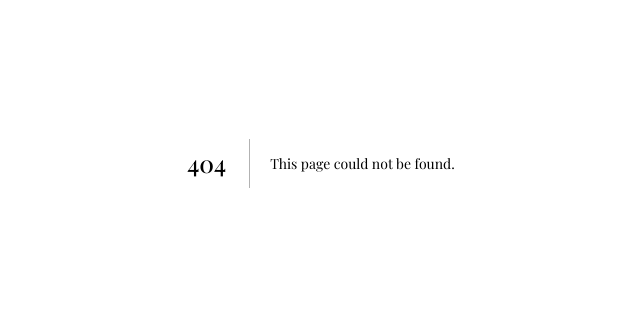
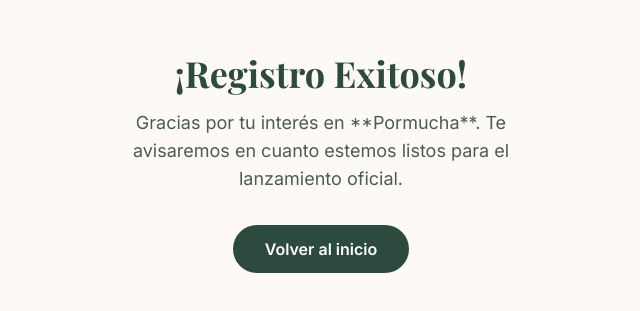
Before and after one commit to Alfrantor/pormucha, a Next.js app: page /thanks in a window 1280 px wide. Before the commit this address had no page. Shown: the part 237-548 px from the top of the page, without its empty margins (319-959 px from the left). Built offline with nearby package versions, Linux system fonts and the light colour scheme; a web font is replaced by a local one.

Commit message:
Pantalla de gracias

```diff
--- /dev/null
+++ b/src/app/thanks/page.tsx
@@ -0,0 +1,13 @@
+export default function ThanksPage() {
+    return (
+        <div className="min-h-screen bg-[#fdfaf5] flex flex-col items-center justify-center text-center p-6">
+            <h1 className="text-4xl font-bold text-[#2d4a3e] mb-4">¡Registro Exitoso!</h1>
+            <p className="text-lg text-[#4a5d4e] max-w-md mb-8">
+                Gracias por tu interés en **Pormucha**. Te avisaremos en cuanto estemos listos para el lanzamiento oficial.
+            </p>
+            <a href="/" className="bg-[#2d4a3e] text-white px-8 py-3 rounded-full font-semibold">
+                Volver al inicio
+            </a>
+        </div>
+    );
+}
--- a/src/components/SubscriptionLanding.tsx
+++ b/src/components/SubscriptionLanding.tsx
@@ -2,8 +2,10 @@
 import { useState } from "react";
 import { motion } from "framer-motion";
 import { toast } from "sonner";
+import { useRouter } from "next/navigation"; // <--- 1. IMPORTANTE: Agregamos esto
 
 export default function SubscriptionLanding() {
+    const router = useRouter(); // <--- 2. IMPORTANTE: Inicializamos el router
     const [loading, setLoading] = useState(false);
     const [formData, setFormData] = useState({
         name: "",
@@ -26,7 +28,14 @@
                 toast.success("¡Bienvenido a la Comunidad Viva!", {
                     description: "Te has suscrito correctamente.",
                 });
+
                 setFormData({ name: "", email: "", phone: "" }); // Limpiar formulario
+
+                // 3. REDIRECCIÓN: Esperamos 1.5s para que lean el mensaje y redirigimos
+                setTimeout(() => {
+                    router.push("/thanks");
+                }, 1500);
+
             } else {
                 throw new Error();
             }
```
